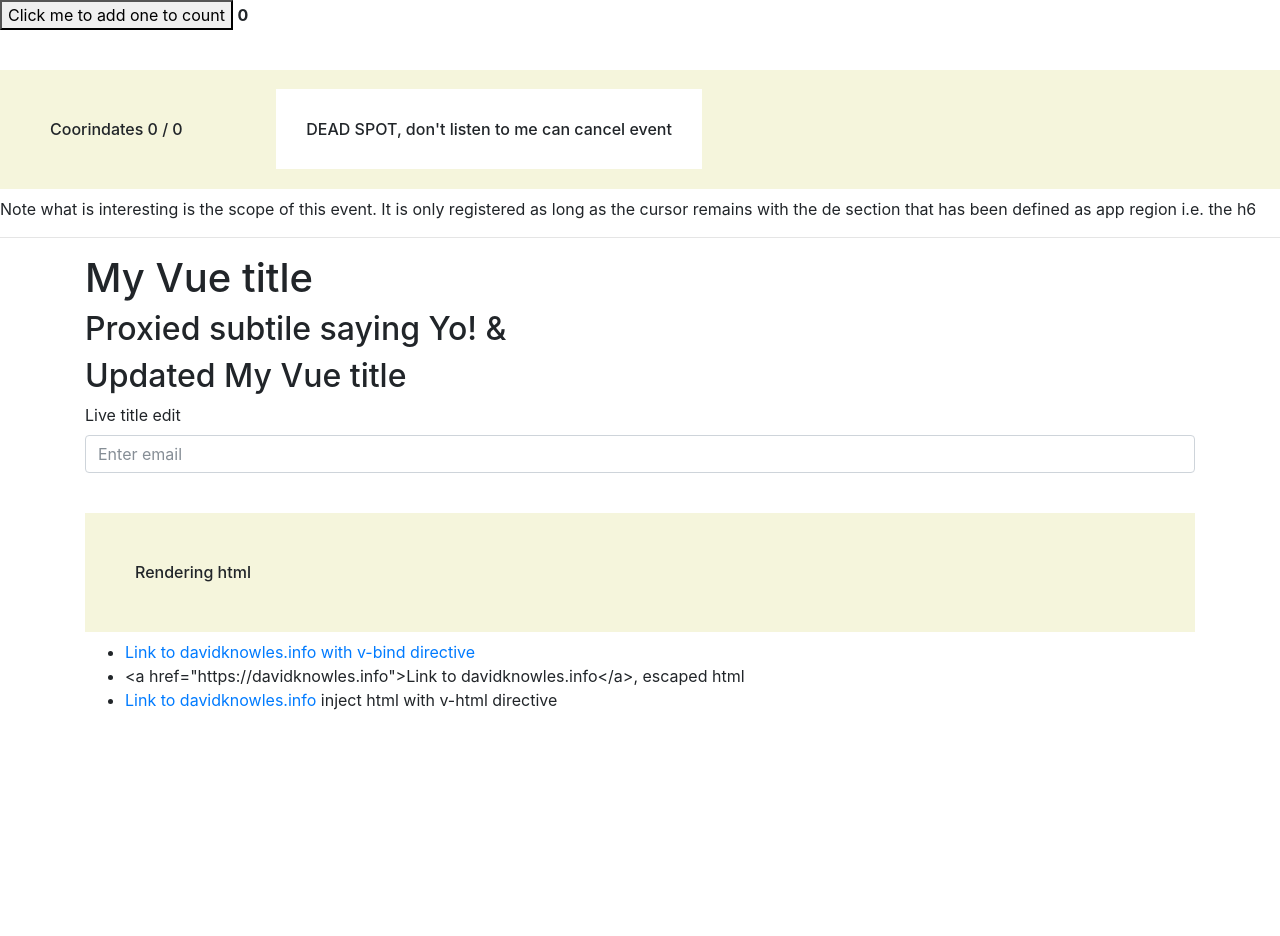
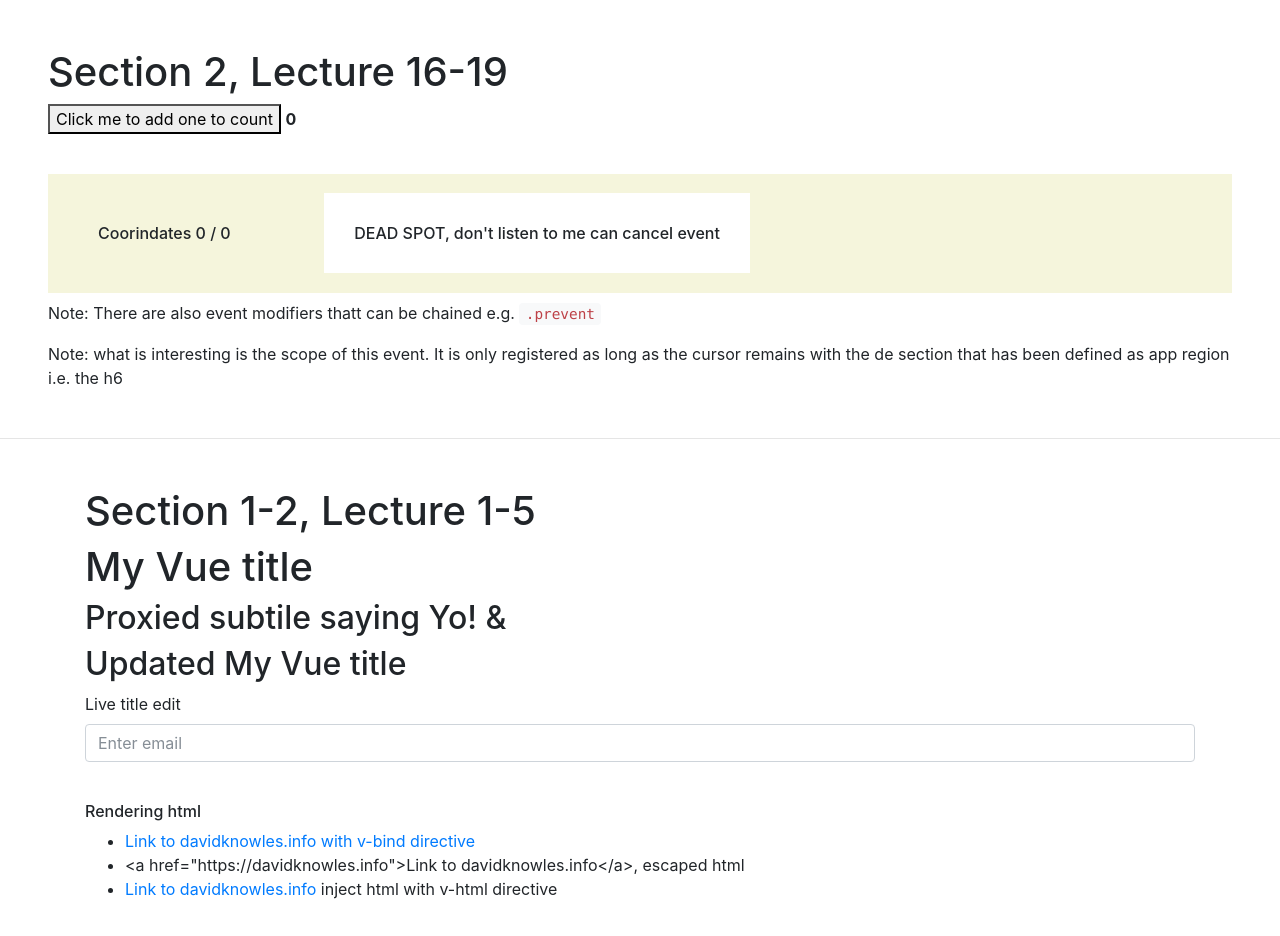
Before and after one commit to Timidfriendly/Udemy-Vue-JS2, a website: page src/index.html in a window 1280 px wide. Before the commit the page ends 800 px from the top, so only its background shows below. Drawn offline with Linux system fonts and the light colour scheme.

Commit message:
Section2-Lecture 19. Modifying an Event - with Event Modifiers easier

```diff
--- a/src/index.html
+++ b/src/index.html
@@ -9,7 +9,10 @@
         <script src="js/vendor/vue.min.js"></script>
         <link rel="stylesheet" href="css/vendor/bootstrap.min.css">
         <style>
-            h6 {
+            section {
+                margin: 3rem;
+            }
+            .h6 {
                 background-color: beige;
                 padding: 50px;
             }
@@ -26,16 +29,19 @@
     <body>
 
         <section id="Section2-Lecture16">
+            <h1>Section 2, Lecture 16-19</h1>
             <p>
                 <button v-on:click="addOne(2, $event)">Click me to add one to count</button>
                 <span><strong>{{ counter }}</strong></span>
             </p>
             <br>
-            <h6 v-on:mousemove="updateCoordinates">
+            <h6 class="h6" v-on:mousemove="updateCoordinates">
                 <span class="fixedwidth">Coorindates {{ x }} / {{ y }}</span>
-                <span class="donnot-listen" v-on:mousemove="donnotListen">DEAD SPOT, don't listen to me can cancel event</span>
+                <span class="donnot-listen" v-on:mousemove.stop="">DEAD SPOT, don't listen to me can cancel event</span>
+
             </h6>
-            <p>Note what is interesting is the scope of this event. It is only registered as long as the cursor remains with the de section that has been defined as app region i.e. the h6</p>
+            <p>Note: There are also event modifiers thatt can be chained e.g. <code class="">.prevent</code></p>
+            <p>Note: what is interesting is the scope of this event. It is only registered as long as the cursor remains with the de section that has been defined as app region i.e. the h6</p>
         </section>
 
         <hr>
@@ -45,6 +51,8 @@
             <div class="container">
                 <div class="row">
                     <div class="col">
+                        <h1>Section 1-2, Lecture 1-5</h1>
+
                         <h1>{{ title }}</h1>
                         <h2 v-once="">{{ subtitle }} &</h2>
                         <h2>{{ sayHelloSubtitle() }}  </h2>
--- a/src/js/main.js
+++ b/src/js/main.js
@@ -12,9 +12,6 @@ new Vue({
         updateCoordinates: function(event) {
             this.x = event.clientX;
             this.y = event.clientY;
-        },
-        donnotListen: function (event) {
-            event.stopPropagation();
         }
     }
 });
```
